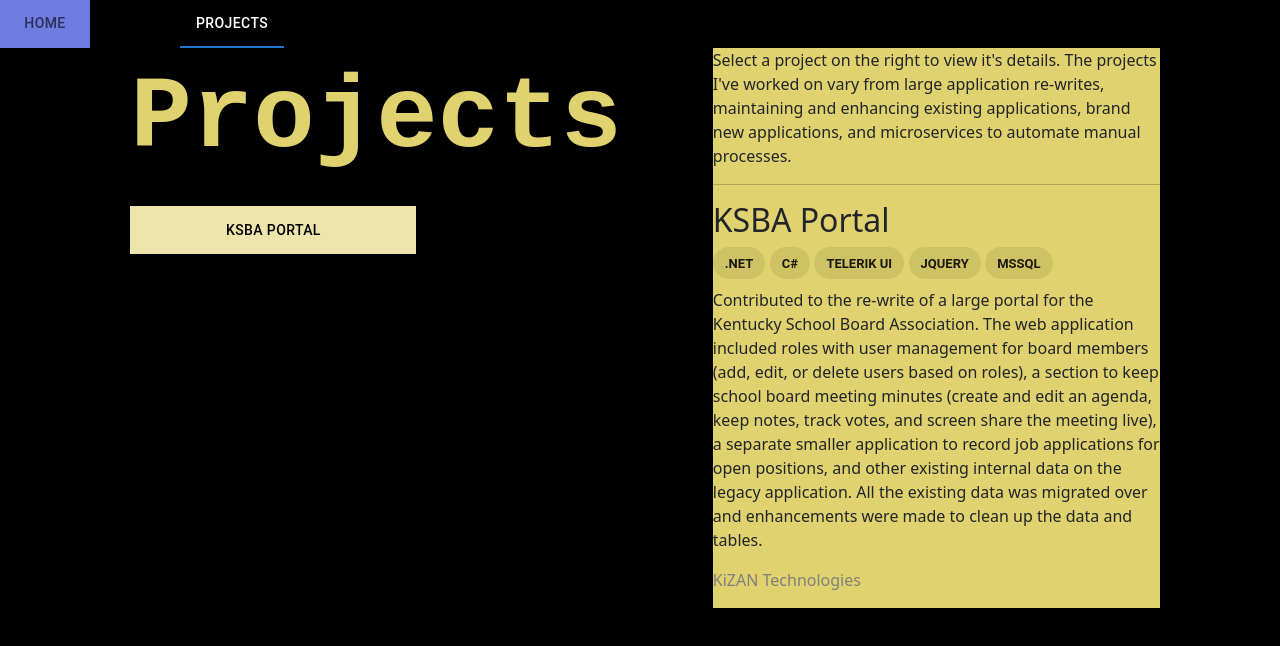
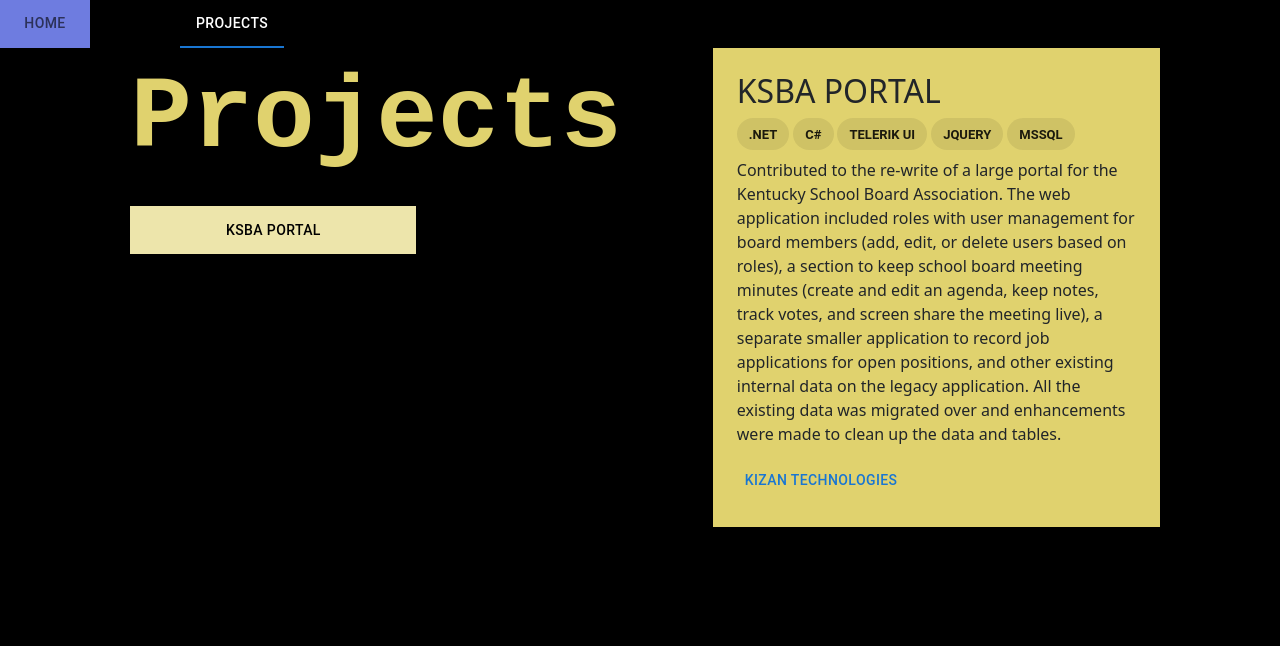
Before and after one commit to laurenmilesdev/portfolio, a Next.js app: page / in a window 1280 px wide. Both pictures are taken after a click on the tab "PROJECTS". Shown: the top 646 px of the page. Built offline with nearby package versions, Linux system fonts and the light colour scheme; a web font is replaced by a local one.

Commit message:
Updated Project.tsx

```diff
--- a/src/components/projects/Project.tsx
+++ b/src/components/projects/Project.tsx
@@ -1,4 +1,5 @@
-import Link from 'next/link';
+import { Button } from '@mui/material';
+import Fade from '@mui/material/Fade';
 import TabPanel from '../tabs/TabPanel';
 import Technologies from './Technologies';
 import ProjectType from '@/types/projects/project';
@@ -10,28 +11,28 @@ type Props = {
 };
 
 const content = (project: ProjectType, index: number): JSX.Element => (
-  <div>
-    <h2 data-testid={`project-title-${index}`}>{project.title}</h2>
+  <>
+    <h2 data-testid={`project-title-${index}`}>{project.title.toUpperCase()}</h2>
     {project.technologies && <Technologies technologies={project.technologies} />}
     <div data-testid={`project-description-${index}`}>
       <p>{project.description}</p>
     </div>
     <p data-testid={`project-company-${index}`}>
-      <Link href={project.companyUrl ?? ''} target="_blank">
+      <Button className="btn-primary" href={project.companyUrl ?? ''} target="_blank">
         {project.company}
-      </Link>
+      </Button>
     </p>
-  </div>
+  </>
 );
 
 export default function Project(props: Props): JSX.Element {
   return (
     <div className="col-md-12">
-      <p data-testid="description">{props.pageDescription}</p>
-      <hr />
       {props.projects.map((project: ProjectType, index: number) => (
         <TabPanel value={props.value} index={index} key={index}>
-          {content(project, index)}
+          <Fade in={true}>
+            <div className="m-4"> {content(project, index)}</div>
+          </Fade>
         </TabPanel>
       ))}
     </div>
--- a/src/components/projects/Projects.module.css
+++ b/src/components/projects/Projects.module.css
@@ -1,4 +1,5 @@
 .tab {
+  color: #fff;
   width: 50%;
 }
 
```
